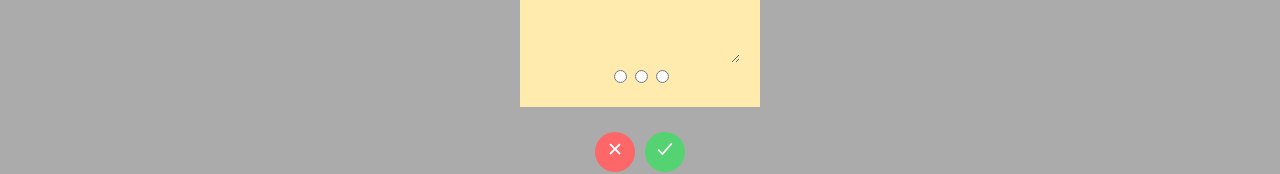
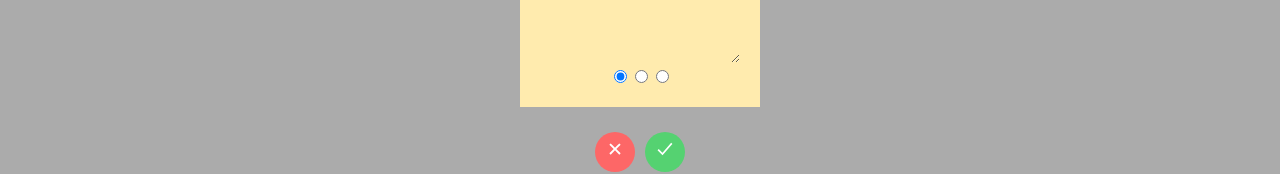
Before and after one commit to NafisHandoko/TempSticky, a React (Vite) app: page / in a window 1280 px wide. Both pictures are taken after a click on the button 1186 px from the left and 730 px from the top of the page. Shown: the part 364-538 px from the top of the page. Built offline with nearby package versions, Linux system fonts and the light colour scheme.

Commit message:
add defaultChecked to yellow color radiobutton

```diff
--- a/src/AddModal/index.jsx
+++ b/src/AddModal/index.jsx
@@ -44,7 +44,7 @@ class AddModal extends Component{
               <button type="submit" className="add-modal-submit-button"><ion-icon name="checkmark-sharp"></ion-icon></button>
             </div>
             <div className="note-color-radio">
-              <input type="radio" name="notecolor" value="#FFEBAE" onClick={this.handleChange}/>
+              <input type="radio" name="notecolor" value="#FFEBAE" onClick={this.handleChange} defaultChecked/>
               <input type="radio" name="notecolor" value="#FFDBDB" onClick={this.handleChange}/>
               <input type="radio" name="notecolor" value="#D8FFDC" onClick={this.handleChange}/>
             </div>
```
